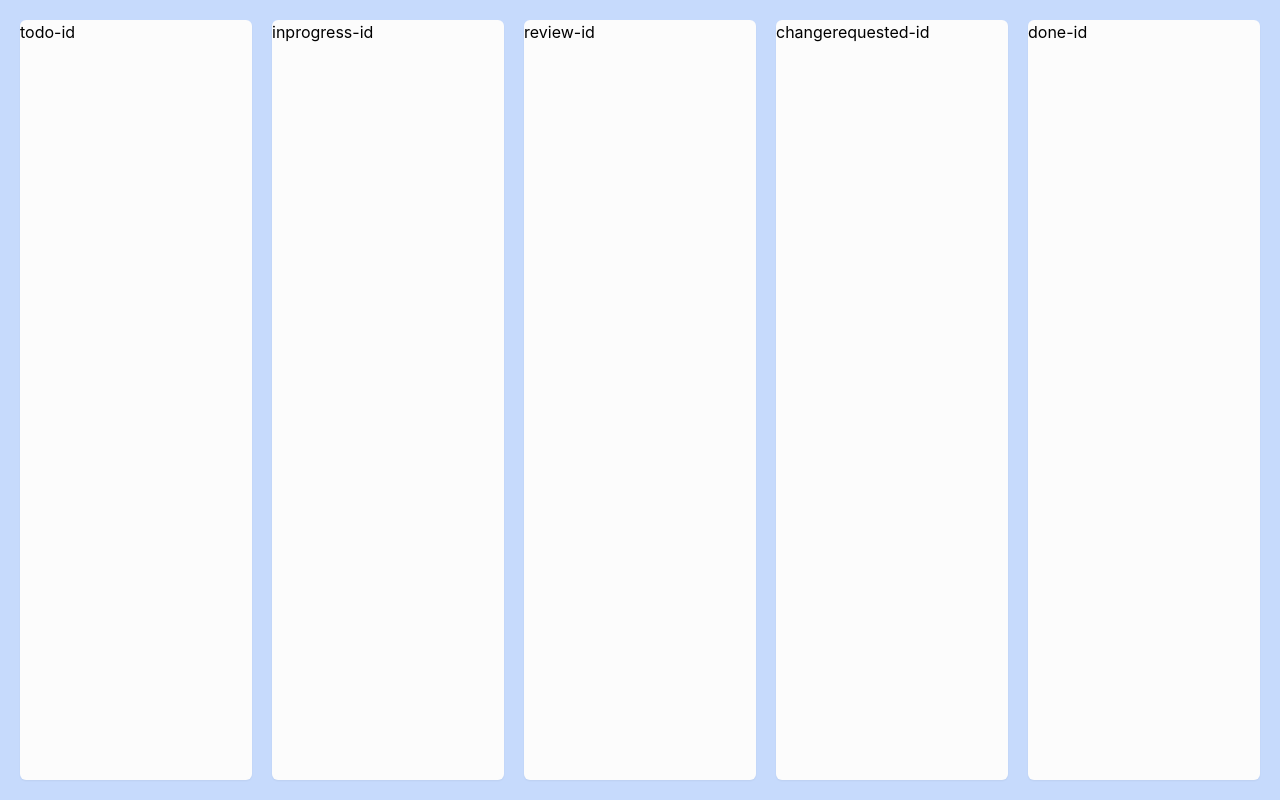
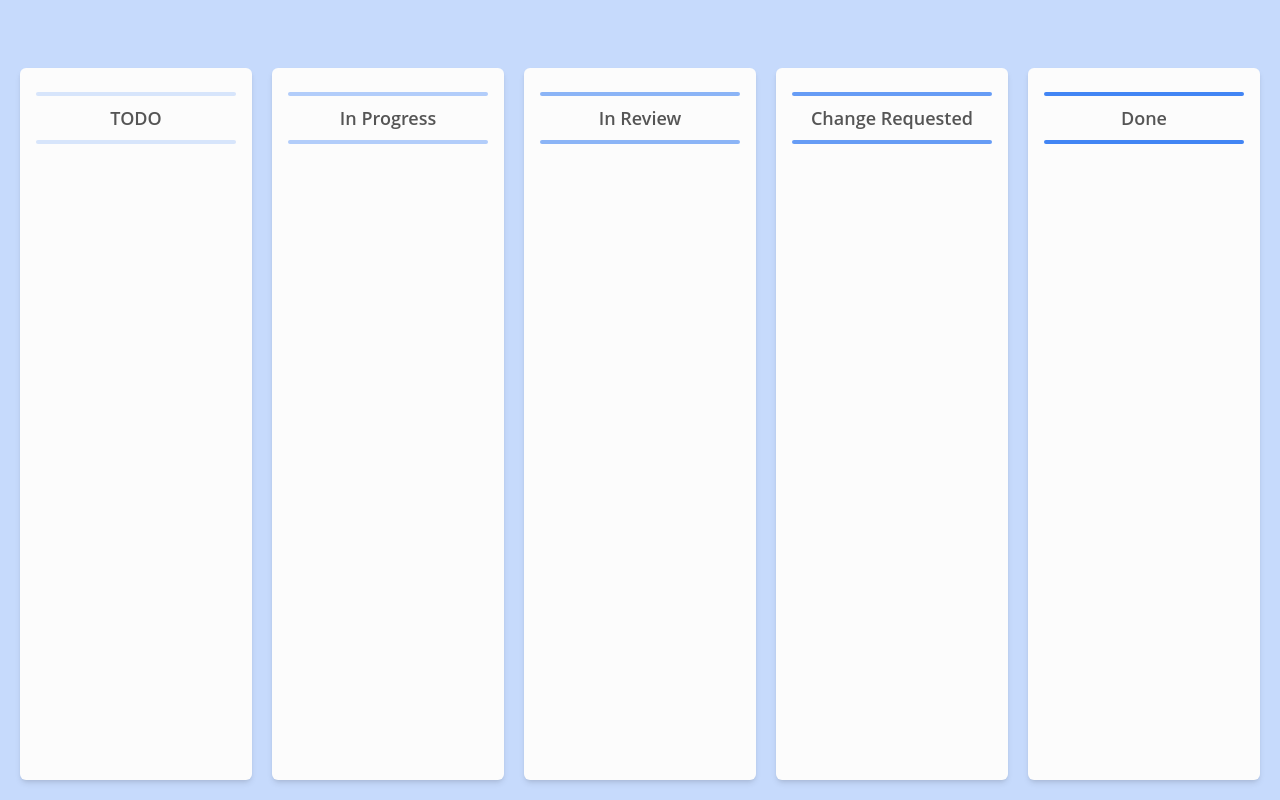
Before and after one commit to just-ajs/DevHops, a Next.js app in the folder DevHopsApp/: page / in a window 1280 px wide. Built offline with nearby package versions, Linux system fonts and the light colour scheme.

Commit message:
headers I guess

```diff
--- a/DevHopsApp/components/Kanban.tsx
+++ b/DevHopsApp/components/Kanban.tsx
@@ -11,6 +11,14 @@ type KanbanProps = {
 
 export const Kanban = ({ tasks }: KanbanProps): React.ReactElement => {
     const { data } = useQuery({ queryKey: ['workitem'], queryFn: fetchTasks, initialData: tasks })
+
+    const titles: { [key in Task['status']]: string } = {
+        todo: 'TODO',
+        inprogress: 'In Progress',
+        review: 'In Review',
+        changerequested: 'Change Requested',
+        done: 'Done'
+    }
 
     const groups: { [key in Task['status']]: Card[] } = {
         todo: [],
@@ -38,11 +46,34 @@ export const Kanban = ({ tasks }: KanbanProps): React.ReactElement => {
         lanes: laneData
       }
 
+      const opacities = [
+        'bg-opacity-20',
+        'bg-opacity-40',
+        'bg-opacity-60',
+        'bg-opacity-80',
+        'bg-opacity-100'
+      ]
+
     return (
         <>
-        {boardData.lanes.map((lane) => (
-            <div key={`lane-${lane.id}`} className='w-full h-full flex bg-light rounded-md shadow-sm'>
-                {lane.id}
+        {boardData.lanes.map((lane, i) => (
+            <div key={`lane-${lane.id}`} className='w-full h-full flex bg-light rounded-md overflow-hidden shadow-md'>
+                <div className='w-full pl-4 pr-4 h-24 flex flex-col justify-start items-start'>
+                    <div className={`w-full h-1 mt-6 pl-4 pr-4 rounded-full bg-brand ${opacities[i]}`} />
+                    <div className="w-full mt-2 flex justify-center items-center">
+                        {/* <div className={`w-6 h-6 mr-3 rounded-sm flex items-center justify-center`}>
+                            <svg width="16" height="16" xmlns="http://www.w3.org/2000/svg" viewBox="0 0 512 512"><path fill="currentColor" d="M64 32V480c0 17.7-14.3 32-32 32s-32-14.3-32-32V32C0 14.3 14.3 0 32 0S64 14.3 64 32zm40.8 302.8c-3 .9-6 1.7-8.8 2.6V13.5C121.5 6.4 153 0 184 0c36.5 0 68.3 9.1 95.6 16.9l1.3 .4C309.4 25.4 333.3 32 360 32c26.8 0 52.9-6.8 73-14.1c9.9-3.6 17.9-7.2 23.4-9.8c2.7-1.3 4.8-2.4 6.2-3.1c.7-.4 1.1-.6 1.4-.8l.2-.1c9.9-5.6 22.1-5.6 31.9 .2S512 20.6 512 32V288c0 12.1-6.8 23.2-17.7 28.6L480 288c14.3 28.6 14.3 28.6 14.3 28.6l0 0 0 0-.1 0-.2 .1-.7 .4c-.6 .3-1.5 .7-2.5 1.2c-2.2 1-5.2 2.4-9 4c-7.7 3.3-18.5 7.6-31.5 11.9C424.5 342.9 388.8 352 352 352c-37 0-65.2-9.4-89-17.3l-1-.3c-24-8-43.7-14.4-70-14.4c-27.5 0-60.1 7-87.2 14.8z"/></svg>
+                        </div> */}
+                        <h2 className='font-sans font-semibold text-lg text-slate'>{titles[lane.title  as Task['status']]}</h2>
+                    </div>
+                    <div className={`w-full h-1 mt-2 pl-4 pr-4 rounded-full bg-brand ${opacities[i]}`} />
+
+
+                </div>
+                <div>
+
+                </div>
+
             </div>
         ))}
         </>
--- a/DevHopsApp/components/KanbanContainer.tsx
+++ b/DevHopsApp/components/KanbanContainer.tsx
@@ -12,8 +12,13 @@ const queryClient = new QueryClient()
 export const KanbanContainer = ({ children }: KanbanContainerProps): React.ReactElement => {
     return (
         <QueryClientProvider client={queryClient}>
-            <div className='w-full h-full p-5 grid gap-5' style={{ gridTemplateColumns: '1fr 1fr 1fr 1fr 1fr'}}>
-                {children}
+            <div className='w-full h-full flex flex-col justify-start items-center'>
+                <div className='w-full h-12 flex justify-start items-center'>
+
+                </div>
+                <div className='w-full flex-grow p-5 grid gap-5' style={{ gridTemplateColumns: '1fr 1fr 1fr 1fr 1fr'}}>
+                    {children}
+                </div>
             </div>
         </QueryClientProvider>
     )
--- a/DevHopsApp/globals.css
+++ b/DevHopsApp/globals.css
@@ -5,18 +5,22 @@ font-family: -apple-system, BlinkMacSystemFont, Segoe UI, Roboto, Oxygen, Ubuntu
 
 margin: 0;
 
-  padding: 0;
-  }
+padding: 0;
+
+}
 
 a {
   color: inherit;
 
 text-decoration: none;
-  }
+
+}
 
 * {
   box-sizing: border-box;
 }
+
+@import url('https://fonts.googleapis.com/css2?family=Open+Sans:ital,wght@0,300;0,400;0,500;0,600;0,700;0,800;1,300;1,400;1,500;1,600;1,700;1,800&display=swap');
 
 @tailwind base;
 
--- a/DevHopsApp/tailwind.config.js
+++ b/DevHopsApp/tailwind.config.js
@@ -10,6 +10,10 @@ module.exports = {
       pale: "#EFF2F2",
       light: "#FCFCFC",
       brand: "#4285F4",
+      slate: "#555555"
+    },
+    fontFamily: {
+      'sans': ['Open Sans', 'sans-serif'],
     },
     extend: {
       height: {
```
Also changed, not shown: DevHopsApp/public/demo-screen.png (added).
